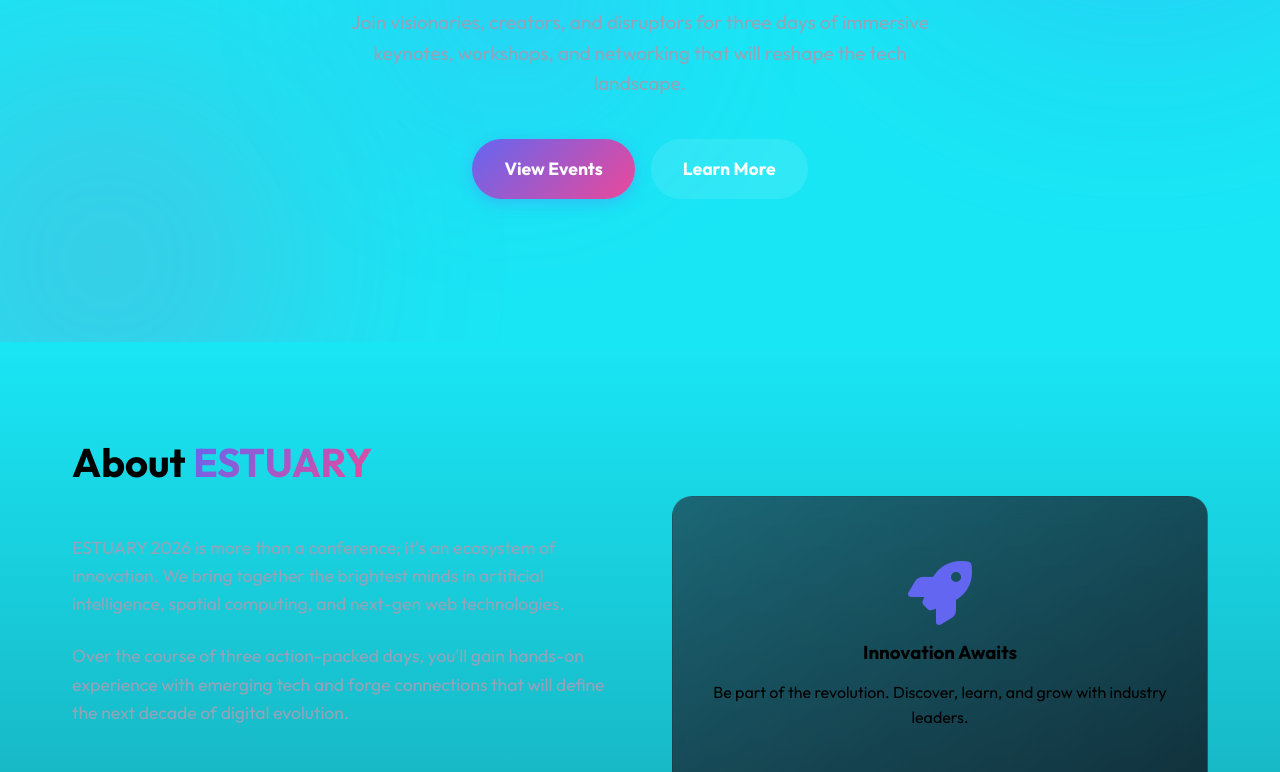
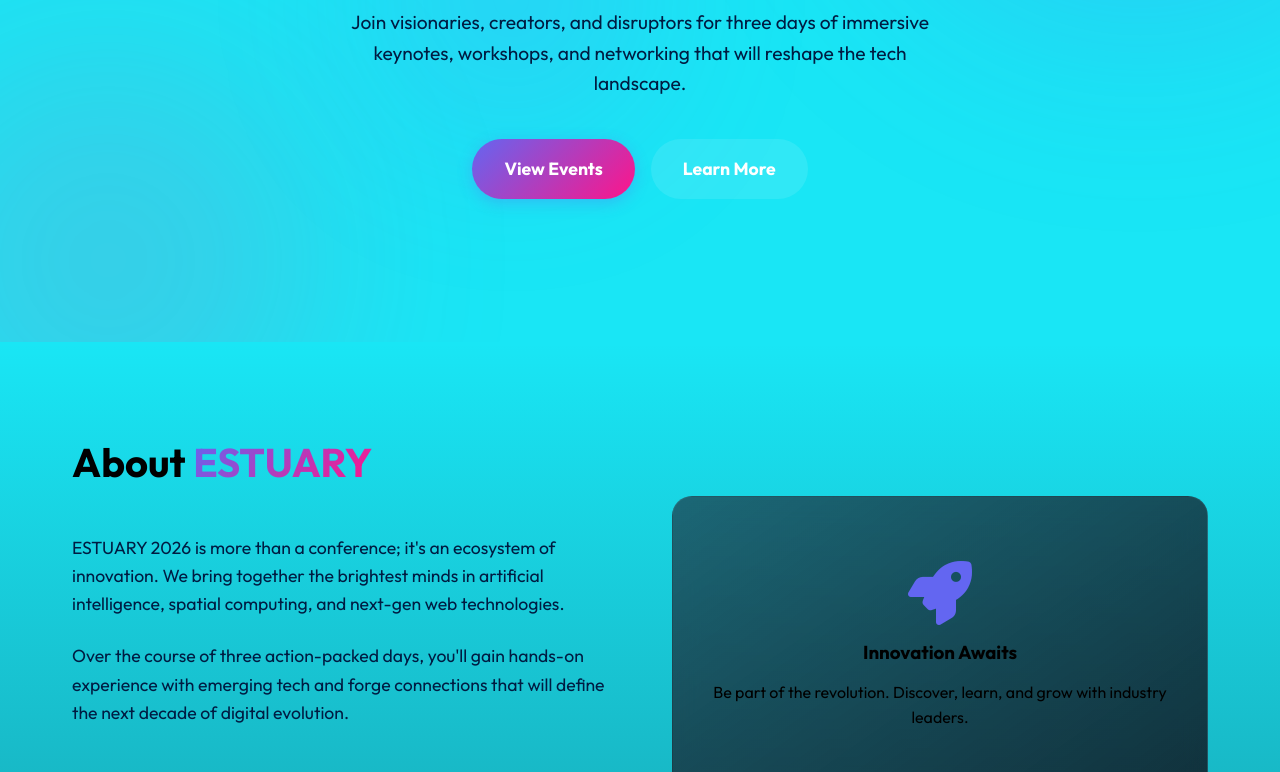
Before and after one commit to krishnakanthkve2017-tech/estuary2k26, a plain HTML site: page index.html in a window 1280 px wide. Shown: the part 458-1230 px from the top of the page. Drawn offline with Linux system fonts and the light colour scheme.

Commit message:
Update secondary and text-muted colors

```diff
--- a/styles.css
+++ b/styles.css
@@ -4,10 +4,10 @@
     --bg-card: rgba(20, 20, 30, 0.6);
     --primary: #6366f1;
     --primary-hover: #4f46e5;
-    --secondary: #ec4899;
+    --secondary: #ff1489;
     --accent: #8b5cf6;
     --text-main: #000000;
-    --text-muted: #94a3b8;
+    --text-muted: #001c42;
     --border-color: rgba(255, 255, 255, 0.1);
     --gradient-1: linear-gradient(135deg, var(--primary), var(--secondary));
     --gradient-2: linear-gradient(to right, #4facfe 0%, #00f2fe 100%);
```
